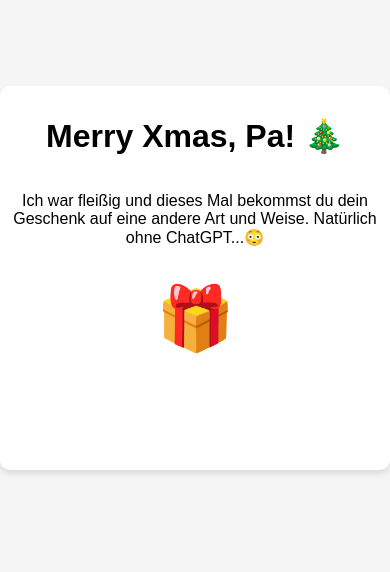
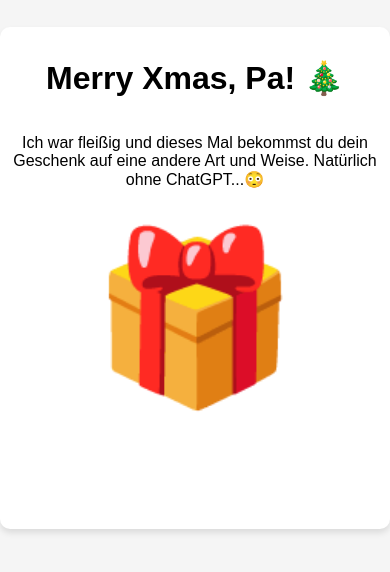
Before and after one commit to mae22840/Weihnachtsgeschenk, a plain HTML site: page index.html in a window 390 px wide. Shown: the part 144-716 px from the top of the page. Drawn offline with Linux system fonts and the light colour scheme.

Commit message:
Update index.html

```diff
--- a/index.html
+++ b/index.html
@@ -106,7 +106,6 @@
       }
       .gift-box {
         font-size: 200px;
-        transform: scale(1.3);
       }
       .reveal-content {
         font-size: 14px;
@@ -124,7 +123,7 @@
         padding: 10px;
       }
       .gift-box {
-        font-size: 60px;
+        font-size: 160px;
       }
       .gif-container {
         max-width: 250px; /* Noch kleiner für sehr kleine Bildschirme */
```
